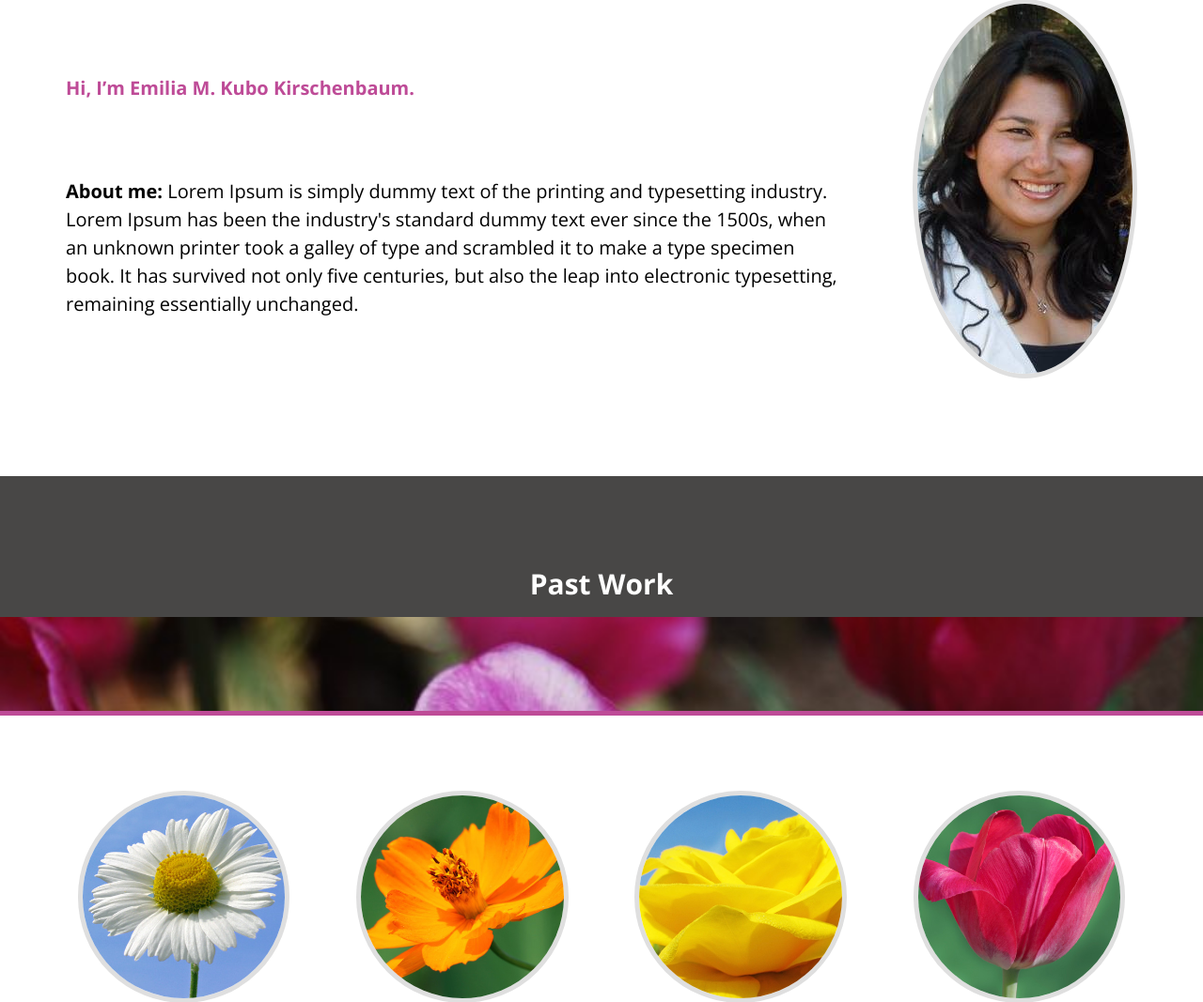
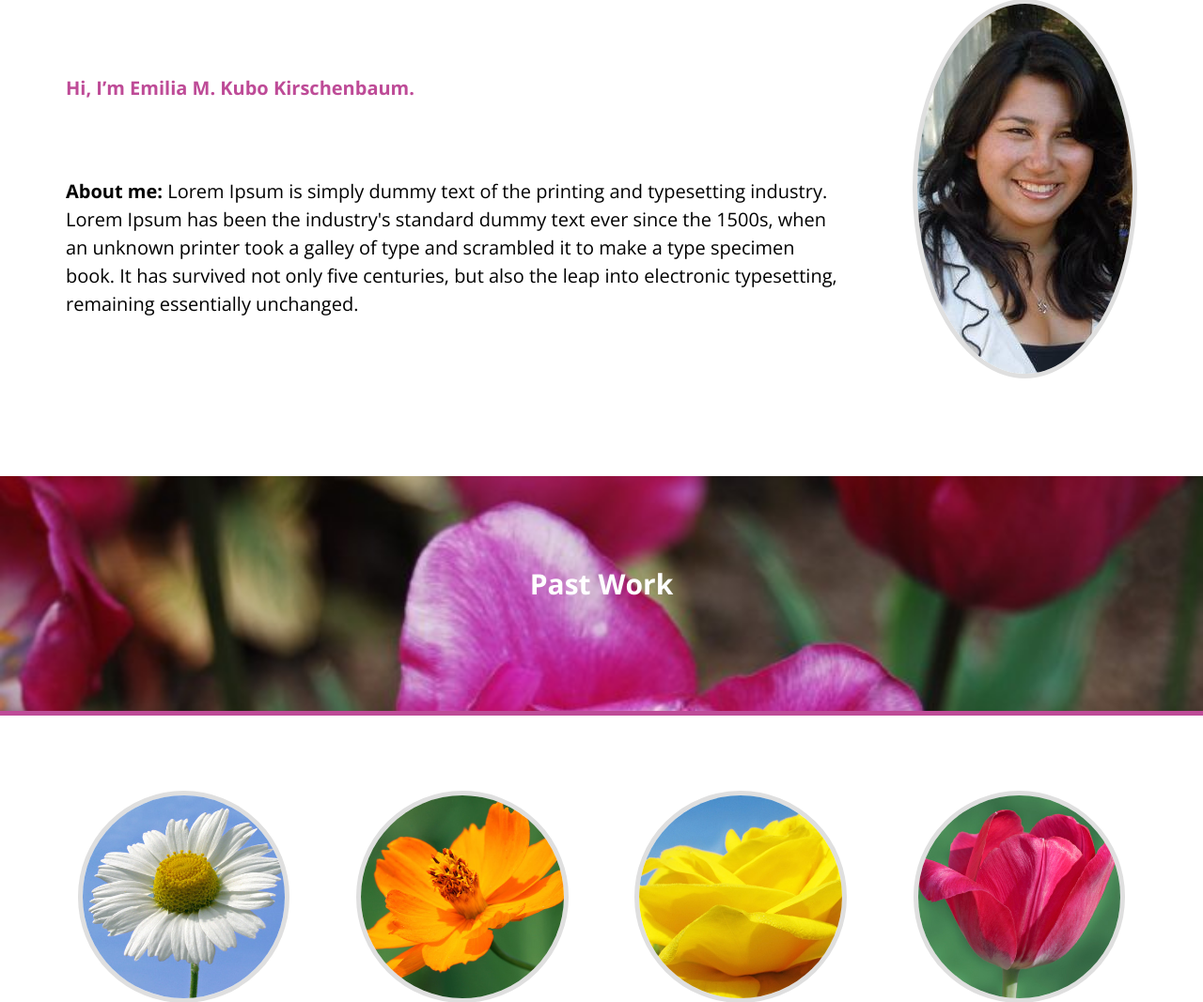
Before and after one commit to ekubokirs/work, a PHP site: page / in a window 1280 px wide. Shown: the part 950-2017 px from the top of the page at 94% size. Run offline with PHP 8.4, Linux system fonts and the light colour scheme; some libraries are stand-ins or nearby versions.

Commit message:
fixed second photo as background

```diff
--- a/css/style.css
+++ b/css/style.css
@@ -289,7 +289,7 @@ a#pull {
     background-size: cover;
 }
 .blog-bg {
-    background: transparent url('../img/blog-bg.jpg') 10% 150px no-repeat;
+    background: transparent url('../img/blog-bg.jpg') no-repeat;
     background-size: cover;
 }
 .js-background-3 {
```
